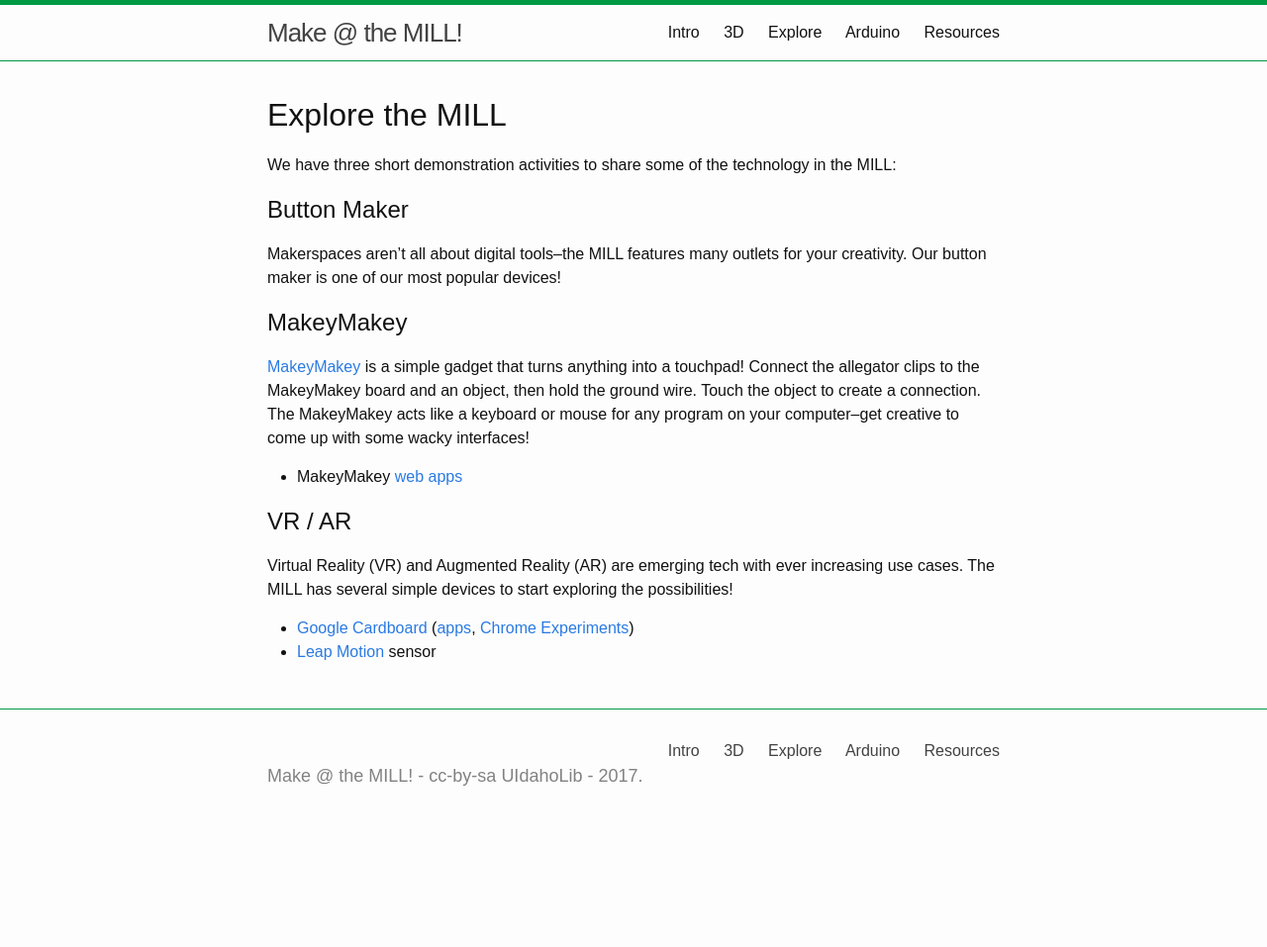
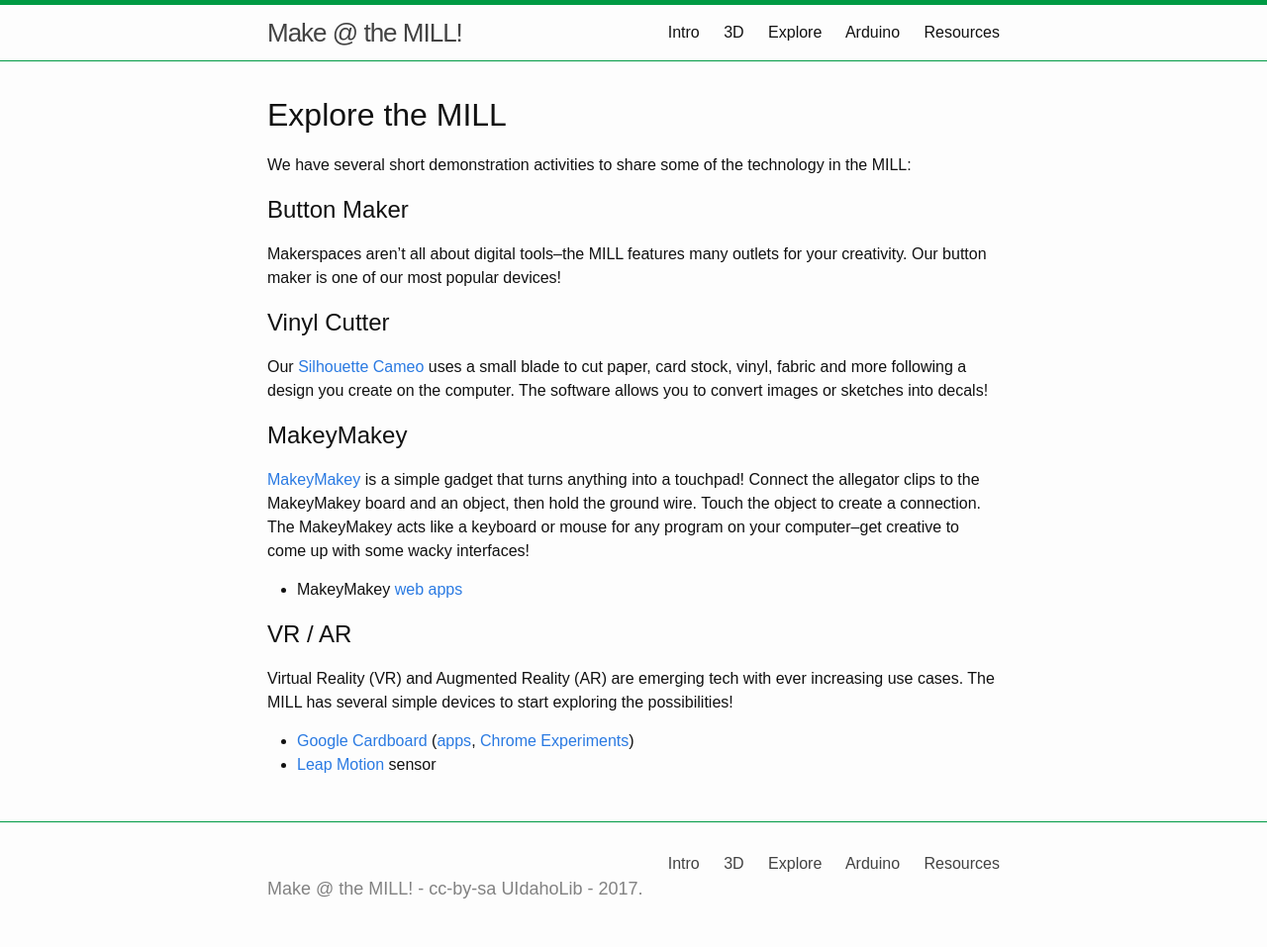
Before and after one commit to uidaholib/make-at-the-mill, a Jekyll site: the page built from 2-explore.md, in a window 1280 px wide. Shown: the whole page at 99% size. Built offline with Jekyll 4.4.1, drawn with Linux system fonts in a browser that asks for light colours; before the commit the page ends 900 px from its top, so only the background shows below that.

Commit message:
updates for 2018

```diff
--- a/2-explore.md
+++ b/2-explore.md
@@ -6,12 +6,17 @@ nav: true
 
 # Explore the MILL
 
-We have three short demonstration activities to share some of the technology in the MILL:
+We have several short demonstration activities to share some of the technology in the MILL:
 
 ## Button Maker
 
 Makerspaces aren't all about digital tools--the MILL features many outlets for your creativity.
 Our button maker is one of our most popular devices!
+
+## Vinyl Cutter
+
+Our [Silhouette Cameo](http://www.silhouetteamerica.com/shop/machines/cameo) uses a small blade to cut paper, card stock, vinyl, fabric and more following a design you create on the computer.
+The software allows you to convert images or sketches into decals!
 
 ## MakeyMakey
 
```
Also changed, not shown: 0-intro.md (+2 -2 lines), 1-three-d.md (+1 -1 lines), index.md (+3 -3 lines), README.md, images/stac2018.jpg (added).
